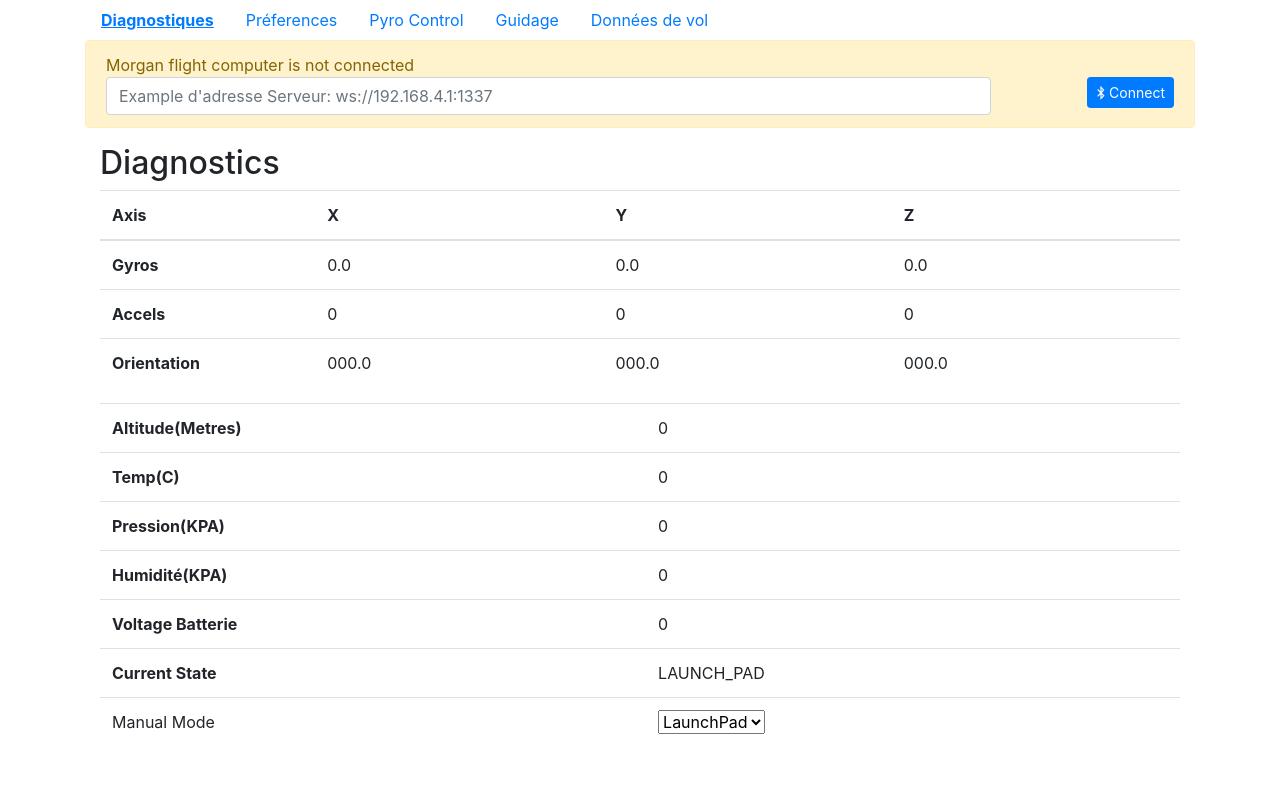
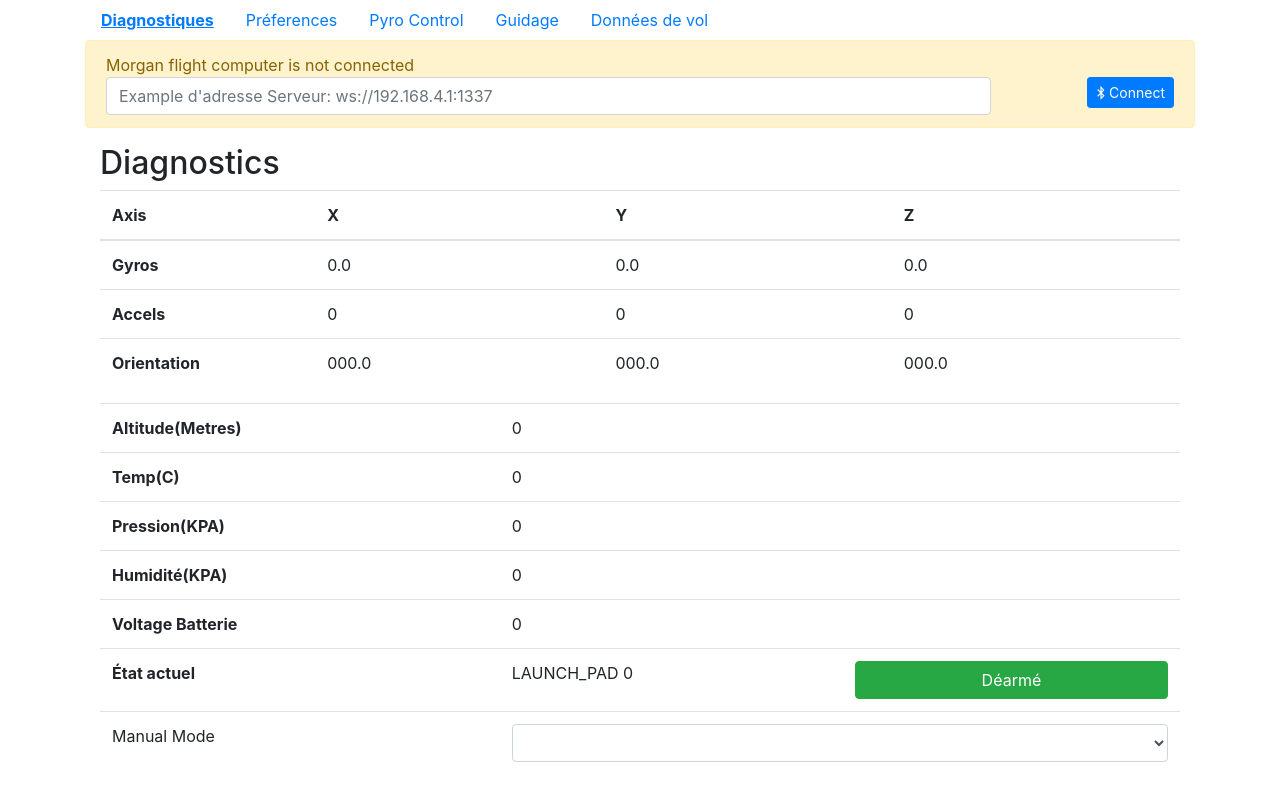
Before and after one commit to intensite/morgan-app, an Angular app: page /#/diag in a window 1280 px wide. Built offline with nearby package versions, Linux system fonts and the light colour scheme; what @manekinekko/angular-web-bluetooth would draw is missing.

Commit message:
Added ARMED state control

```diff
--- a/src/app/diag/diag.component.html
+++ b/src/app/diag/diag.component.html
@@ -55,13 +55,21 @@
         <td class='diag_grid'>{{value.VOLT}}</td>
       </tr>
       <tr>
-        <th scope="row">Current State</th>
-        <td class='diag_grid'>{{states[value.STATE]}}</td>
+        <th scope="row">État actuel</th>
+        <td class='diag_grid'>
+          <div class="row">
+          <div class='col-md-6'>{{states[value.STATE].desc}} {{value.STATE}}</div>
+          <div class='col-md-6'>
+            <button type="button" class='btn  btn-block'  [ngClass]="(armed_state_status)?'btn-danger':'btn-success'" (click)='toggle_armed_state()'>{{armed_state_text}}</button>
+          </div>
+        </div>
+        </td>
       </tr>
       <tr>
         <td class='diag_grid'>Manual Mode</td>
-        <td class='diag_grid'><select>
-          <option>LaunchPad</option>
+        <td class='diag_grid'><select class="form-control" [(ngModel)]="value.STATE">
+          <!-- <option>LaunchPad</option> -->
+          <option *ngFor="let state of states" value="c.id">{{state.desc}}</option>
         </select></td>
       </tr>
 
--- a/src/app/diag/diag.component.ts
+++ b/src/app/diag/diag.component.ts
@@ -19,7 +19,21 @@ export class DiagComponent implements OnInit, OnDestroy {
         HUM: 0, VOLT: 0, STATE:0
     };
 
-    states = ['LAUNCH_PAD', 'TRUST_ST1', 'TRUST_ST2', 'COASTING', 'DESCENT', 'CHUTE_DESCENT', 'LANDED'];
+    // states = ['LAUNCH_PAD', 'ARMED', 'TRUST_ST1', 'TRUST_ST2', 'COASTING', 'DESCENT', 'CHUTE_DESCENT', 'LANDED'];
+    states = [
+        {stateID: 0, desc: 'LAUNCH_PAD'},
+        {stateID: 1, desc: 'ARMED'},
+        {stateID: 2, desc: 'TRUST_ST1'},
+        {stateID: 3, desc: 'TRUST_ST2'},
+        {stateID: 4, desc: 'COASTING'},
+        {stateID: 5, desc: 'DESCENT'},
+        {stateID: 6, desc: 'CHUTE_DESCENT'},
+        {stateID: 7, desc: 'LANDED'}
+    ];
+
+    armed_state_text: string = "Déarmé";
+    armed_state_status: boolean  = false;
+
 
     // constructor(public service: BleService) {}
     constructor(public service: WebsocketService) {}
@@ -72,9 +86,26 @@ export class DiagComponent implements OnInit, OnDestroy {
         this.valuesSubscription = this.service.diagValue.pipe(map(this.decoder)).subscribe(this.updateValue.bind(this), this.hasError.bind(this));
     }
 
+    toggle_armed_state() {
+        if(this.armed_state_status) {
+            this.armed_state_status = false;
+            this.armed_state_text = 'Fusée Déarmé'
+            this.service.setValue(0x1a01, 'SET ARMED_STATUS 0',);
+        } else {
+            this.armed_state_status = true;
+            this.armed_state_text = 'Fusée Armé'
+            this.service.setValue(0x1a01, 'SET ARMED_STATUS 1',);
+        }
+
+    }
+
 
     updateValue(value) {
         this.value = value;
+        if(this.value.STATE == 0 && this.armed_state_status) {
+            this.toggle_armed_state()
+        }
+
     }
 
     disconnect() {
```
